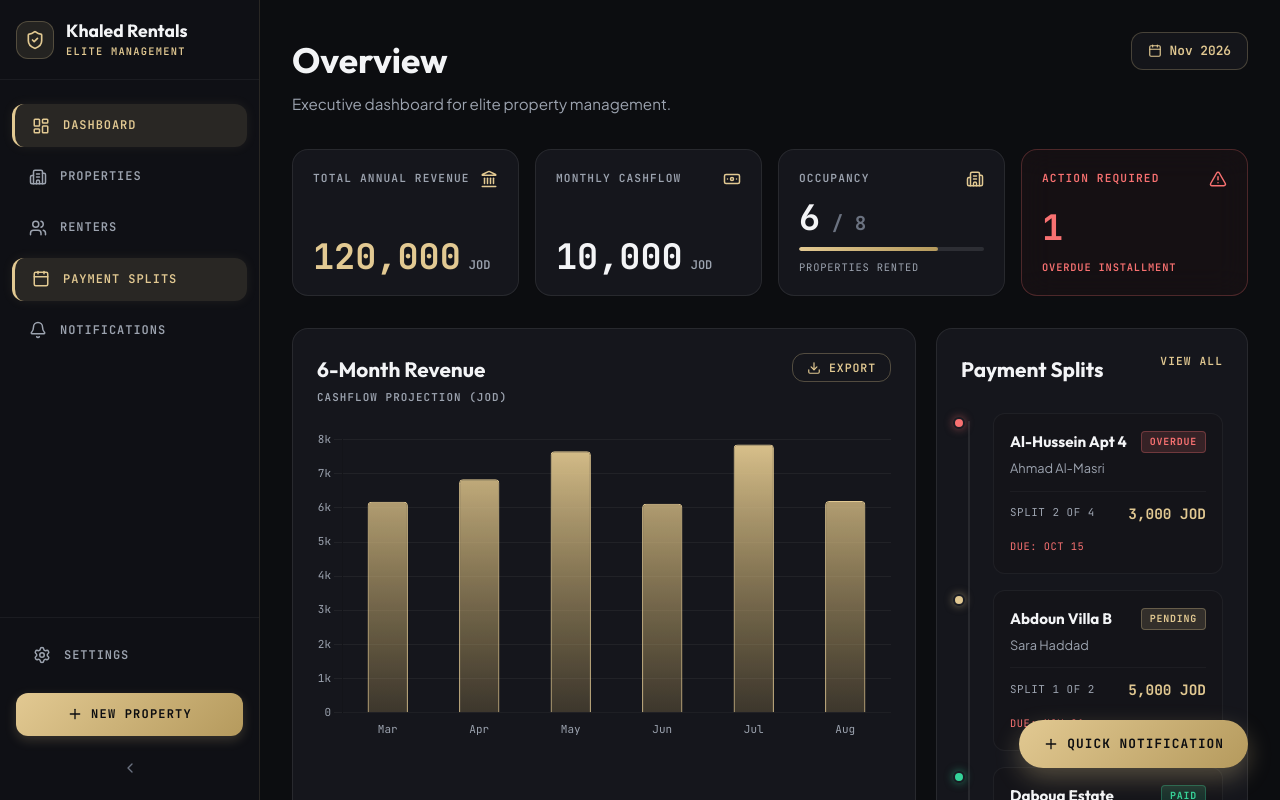
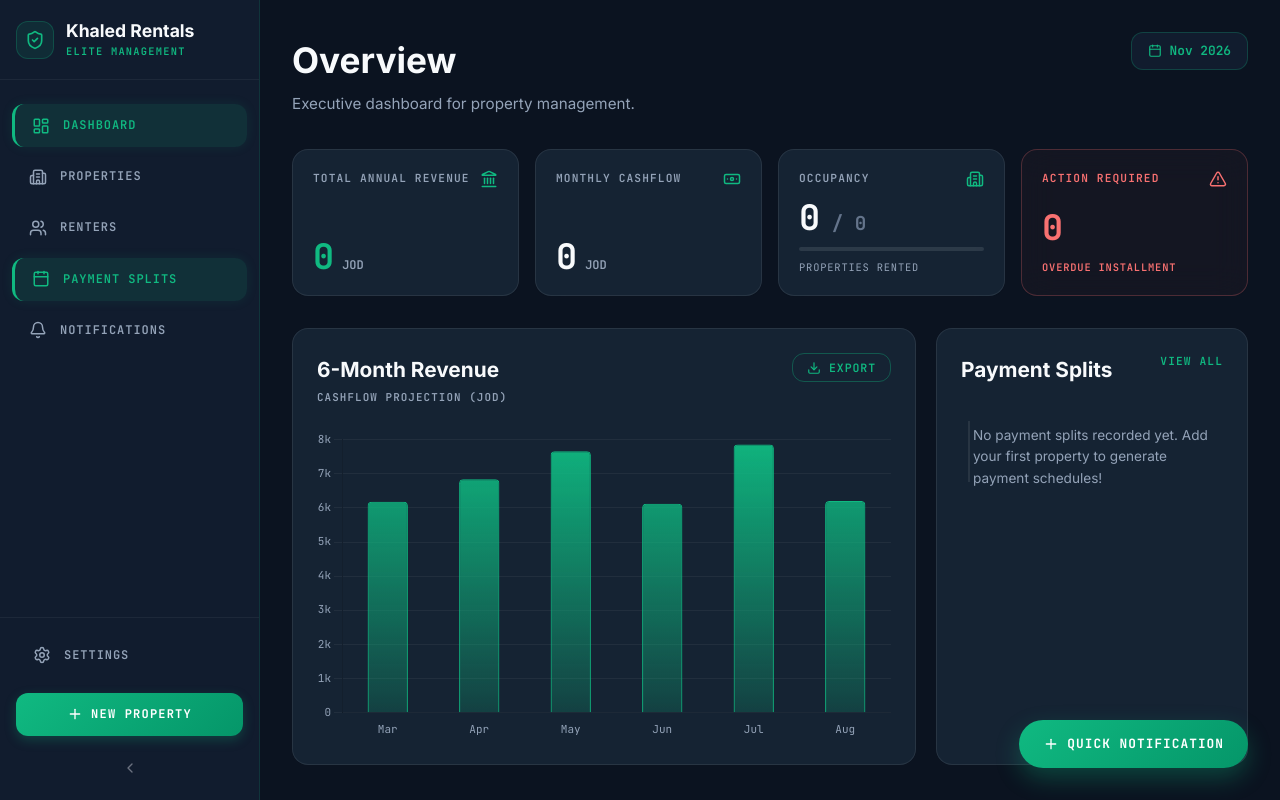
Before and after one commit to gboody37/khaled-rental, a Next.js app: page / in a window 1280 px wide. Built offline with nearby package versions, Linux system fonts and the light colour scheme.

Commit message:
Apply Google Stitch Deep Navy & Emerald Green Design System across app

```diff
--- a/src/app/globals.css
+++ b/src/app/globals.css
@@ -1,63 +1,62 @@
 /* ============================================
-   KHALED RENTALS — Luxury Multi-Theme Design System
-   Monaco Obsidian & Champagne Gold
+   KHALED RENTALS — Google Stitch Design System
+   Deep Navy Blue (#1A2B3C) & Emerald Green (#10B981)
    ============================================ */
 
-@import url('https://fonts.googleapis.com/css2?family=JetBrains+Mono:wght@400;500;600;700&family=Outfit:wght@500;600;700;800&family=Plus+Jakarta+Sans:wght@400;500;600;700&display=swap');
+@import url('https://fonts.googleapis.com/css2?family=Inter:wght@400;500;600;700;800&family=JetBrains+Mono:wght@400;500;600;700&display=swap');
 
-/* 🏆 Theme 1: Monaco Obsidian & Champagne Gold (Default) */
 :root, [data-theme="obsidian"] {
-  --bg-base: #0c0d10;
-  --bg-surface: #121317;
-  --bg-surface-dim: #0d0e12;
-  --bg-surface-bright: #24262f;
-  --bg-container-lowest: #08080a;
-  --bg-container-low: #14151a;
-  --bg-container: #1a1c23;
-  --bg-container-high: #252833;
-  --bg-container-highest: #303342;
+  --bg-base: #0b1320;
+  --bg-surface: #0f172a;
+  --bg-surface-dim: #090e17;
+  --bg-surface-bright: #1e293b;
+  --bg-container-lowest: #070c14;
+  --bg-container-low: #111c2e;
+  --bg-container: #1a2b3c;
+  --bg-container-high: #24374c;
+  --bg-container-highest: #2d435c;
 
-  --clr-primary: #e2c992;
-  --clr-primary-container: #b59a5d;
-  --clr-primary-dim: #cbb27a;
-  --clr-on-primary: #0c0d10;
+  --clr-primary: #10b981;
+  --clr-primary-container: #059669;
+  --clr-primary-dim: #34d399;
+  --clr-on-primary: #ffffff;
   --clr-on-primary-container: #ffffff;
 
-  --clr-secondary: #c7c6cb;
-  --clr-secondary-container: #292a2e;
+  --clr-secondary: #38bdf8;
+  --clr-secondary-container: #1e293b;
   --clr-on-secondary: #ffffff;
 
-  --clr-tertiary: #c5c6cf;
-  --clr-tertiary-container: #1a1c23;
+  --clr-tertiary: #94a3b8;
+  --clr-tertiary-container: #1a2b3c;
 
-  --clr-on-surface: #f3f4f6;
-  --clr-on-surface-variant: #c7c6cb;
-  --clr-on-surface-muted: #9ca3af;
+  --clr-on-surface: #f8fafc;
+  --clr-on-surface-variant: #cbd5e1;
+  --clr-on-surface-muted: #64748b;
 
-  --clr-outline: rgba(226, 201, 146, 0.2);
+  --clr-outline: rgba(16, 185, 129, 0.25);
   --clr-outline-variant: rgba(255, 255, 255, 0.08);
-  --clr-surface-variant: #252833;
+  --clr-surface-variant: #1e293b;
 
-  --clr-error: #ffb4ab;
-  --clr-error-container: #93000a;
-  --clr-on-error: #690005;
+  --clr-error: #f87171;
+  --clr-error-container: #7f1d1d;
+  --clr-on-error: #ffffff;
 
-  --clr-success: #34d399;
-  --clr-success-bg: rgba(52, 211, 153, 0.12);
-  --clr-warning: #e2c992;
-  --clr-warning-bg: rgba(226, 201, 146, 0.12);
+  --clr-success: #10b981;
+  --clr-success-bg: rgba(16, 185, 129, 0.12);
+  --clr-warning: #f59e0b;
+  --clr-warning-bg: rgba(245, 158, 11, 0.12);
   --clr-danger: #f87171;
   --clr-danger-bg: rgba(248, 113, 113, 0.12);
-  --clr-info: #60a5fa;
-  --clr-info-bg: rgba(96, 165, 250, 0.12);
+  --clr-info: #38bdf8;
+  --clr-info-bg: rgba(56, 189, 248, 0.12);
 
-  --font-headline: 'Outfit', sans-serif;
-  --font-body: 'Plus Jakarta Sans', -apple-system, sans-serif;
+  --font-headline: 'Inter', sans-serif;
+  --font-body: 'Inter', -apple-system, sans-serif;
   --font-mono: 'JetBrains Mono', monospace;
 
-  --glass-bg: rgba(26, 28, 35, 0.65);
+  --glass-bg: rgba(26, 43, 60, 0.75);
   --glass-blur: blur(16px);
-  --glass-border: 1px solid rgba(226, 201, 146, 0.18);
+  --glass-border: 1px solid rgba(16, 185, 129, 0.2);
   --card-radius: var(--radius-lg);
 }
 
@@ -65,7 +64,6 @@
   /* ── Spacing (8px grid) ── */
   --space-1: 4px;
   --space-2: 8px;
-
   --space-3: 12px;
   --space-4: 16px;
   --space-5: 20px;
@@ -213,13 +211,13 @@ a:hover {
 }
 
 .btn-primary {
-  background: linear-gradient(135deg, #e2c992 0%, #b59a5d 100%);
-  color: #0c0d10;
+  background: linear-gradient(135deg, #10b981 0%, #059669 100%);
+  color: #ffffff;
 }
 .btn-primary:hover {
   background: var(--clr-primary);
   transform: translateY(-1px);
-  box-shadow: 0 4px 16px rgba(226, 201, 146, 0.3);
+  box-shadow: 0 4px 16px rgba(16, 185, 129, 0.35);
 }
 
 .btn-secondary {
@@ -292,7 +290,7 @@ a:hover {
 .card:hover {
   border-color: var(--clr-primary);
   transform: translateY(-2px);
-  box-shadow: 0 12px 30px -10px rgba(0, 0, 0, 0.4), 0 0 15px rgba(226, 201, 146, 0.12);
+  box-shadow: 0 12px 30px -10px rgba(0, 0, 0, 0.4), 0 0 15px rgba(16, 185, 129, 0.15);
 }
 
 .card-flat {
@@ -366,7 +364,7 @@ a:hover {
 .form-textarea {
   width: 100%;
   padding: var(--space-3) var(--space-4);
-  background-color: #14151a;
+  background-color: #111c2e;
   border: 1px solid rgba(255, 255, 255, 0.1);
   border-radius: var(--radius);
   color: var(--clr-on-surface);
@@ -379,8 +377,8 @@ a:hover {
 .form-select:focus,
 .form-textarea:focus {
   outline: none;
-  border-color: #e2c992;
-  box-shadow: 0 0 0 2px rgba(226, 201, 146, 0.2);
+  border-color: #10b981;
+  box-shadow: 0 0 0 2px rgba(16, 185, 129, 0.25);
 }
 
 .form-input::placeholder,
@@ -431,7 +429,7 @@ a:hover {
   left: 0;
   right: 0;
   bottom: 0;
-  background-color: rgba(0, 0, 0, 0.7);
+  background-color: rgba(0, 0, 0, 0.75);
   display: flex;
   align-items: center;
   justify-content: center;
--- a/src/app/page.js
+++ b/src/app/page.js
@@ -7,7 +7,6 @@ import {
   Banknote,
   Building2,
   AlertTriangle,
-  Send,
   Calendar,
   Download,
   Plus
@@ -38,8 +37,8 @@ export default function Dashboard() {
 
         const ctx = chartRef.current.getContext('2d');
         const gradient = ctx.createLinearGradient(0, 0, 0, 300);
-        gradient.addColorStop(0, '#e2c992');
-        gradient.addColorStop(1, 'rgba(181, 154, 93, 0.2)');
+        gradient.addColorStop(0, '#10b981');
+        gradient.addColorStop(1, 'rgba(16, 185, 129, 0.15)');
 
         chartInstance.current = new Chart(ctx, {
           type: 'bar',
@@ -47,9 +46,9 @@ export default function Dashboard() {
             labels: stats.months || ['Jun', 'Jul', 'Aug', 'Sep', 'Oct', 'Nov'],
             datasets: [{
               label: 'Cashflow (JOD)',
-              data: stats.revenueData || [10000, 12000, 11000, 15000, 11000, 19000],
+              data: stats.revenueData || [0, 0, 0, 0, 0, 0],
               backgroundColor: gradient,
-              borderColor: '#e2c992',
+              borderColor: '#10b981',
               borderWidth: 1,
               borderRadius: 4,
               barPercentage: 0.55
@@ -61,10 +60,10 @@ export default function Dashboard() {
             plugins: {
               legend: { display: false },
               tooltip: {
-                backgroundColor: '#1a1c23',
-                titleColor: '#e2c992',
-                bodyColor: '#f3f4f6',
-                borderColor: 'rgba(226, 201, 146, 0.3)',
+                backgroundColor: '#1a2b3c',
+                titleColor: '#10b981',
+                bodyColor: '#f8fafc',
+                borderColor: 'rgba(16, 185, 129, 0.3)',
                 borderWidth: 1,
                 callbacks: {
                   label: function(context) {
@@ -78,7 +77,7 @@ export default function Dashboard() {
                 beginAtZero: true,
                 grid: { color: 'rgba(255, 255, 255, 0.05)' },
                 ticks: {
-                  color: '#9ca3af',
+                  color: '#94a3b8',
                   font: { family: 'JetBrains Mono', size: 11 },
                   callback: function(val) { return val >= 1000 ? (val / 1000) + 'k' : val; }
                 }
@@ -86,7 +85,7 @@ export default function Dashboard() {
               x: {
                 grid: { display: false },
                 ticks: {
-                  color: '#9ca3af',
+                  color: '#94a3b8',
                   font: { family: 'JetBrains Mono', size: 11 }
                 }
               }
@@ -104,40 +103,9 @@ export default function Dashboard() {
     }
   }, [stats]);
 
-  if (!stats) return <div className={styles.loading}>Loading Executive Dashboard...</div>;
+  if (!stats) return <div className={styles.loading}>Loading Dashboard...</div>;
 
-  const upcomingSplits = [
-    {
-      id: '1',
-      propertyName: 'Al-Hussein Apt 4',
-      tenantName: 'Ahmad Al-Masri',
-      amount: 3000,
-      splitNum: 2,
-      totalSplits: 4,
-      dueDate: 'DUE: OCT 15',
-      status: 'OVERDUE'
-    },
-    {
-      id: '2',
-      propertyName: 'Abdoun Villa B',
-      tenantName: 'Sara Haddad',
-      amount: 5000,
-      splitNum: 1,
-      totalSplits: 2,
-      dueDate: 'DUE: NOV 01',
-      status: 'PENDING'
-    },
-    {
-      id: '3',
-      propertyName: 'Dabouq Estate',
-      tenantName: 'Rania Kassem',
-      amount: 4000,
-      splitNum: 3,
-      totalSplits: 4,
-      dueDate: 'DUE: DEC 10',
-      status: 'PAID'
-    }
-  ];
+  const upcomingSplits = stats.upcomingSplits || [];
 
   return (
     <div className={styles.dashboard}>
@@ -145,11 +113,11 @@ export default function Dashboard() {
       <div className={styles.header}>
         <div>
           <h1 className={styles.title}>Overview</h1>
-          <p className={styles.subtitle}>Executive dashboard for elite property management.</p>
+          <p className={styles.subtitle}>Executive dashboard for property management.</p>
         </div>
 
         <div className={styles.datePickerBadge}>
-          <Calendar size={14} color="#e2c992" />
+          <Calendar size={14} color="#10b981" />
           <span>Nov 2026</span>
         </div>
       </div>
@@ -160,10 +128,10 @@ export default function Dashboard() {
         <div className={styles.statCard}>
           <div className={styles.statTop}>
             <span className={styles.statLabel}>TOTAL ANNUAL REVENUE</span>
-            <Landmark size={18} color="#e2c992" />
+            <Landmark size={18} color="#10b981" />
           </div>
           <div className={styles.statMain}>
-            <h2 className={styles.statGoldValue}>120,000</h2>
+            <h2 className={styles.statGoldValue}>{stats.totalAnnualRevenue || 0}</h2>
             <span className={styles.currencyTag}>JOD</span>
           </div>
         </div>
@@ -172,10 +140,10 @@ export default function Dashboard() {
         <div className={styles.statCard}>
           <div className={styles.statTop}>
             <span className={styles.statLabel}>MONTHLY CASHFLOW</span>
-            <Banknote size={18} color="#e2c992" />
+            <Banknote size={18} color="#10b981" />
           </div>
           <div className={styles.statMain}>
-            <h2 className={styles.statWhiteValue}>10,000</h2>
+            <h2 className={styles.statWhiteValue}>{stats.monthlyCashflow || 0}</h2>
             <span className={styles.currencyTag}>JOD</span>
           </div>
         </div>
@@ -184,13 +152,13 @@ export default function Dashboard() {
         <div className={styles.statCard}>
           <div className={styles.statTop}>
             <span className={styles.statLabel}>OCCUPANCY</span>
-            <Building2 size={18} color="#e2c992" />
+            <Building2 size={18} color="#10b981" />
           </div>
           <div className={styles.statMainRow}>
-            <h2 className={styles.statWhiteValue}>6<span className={styles.denom}> / 8</span></h2>
+            <h2 className={styles.statWhiteValue}>{stats.rentedUnits || 0}<span className={styles.denom}> / {stats.totalUnits || 0}</span></h2>
           </div>
           <div className={styles.progressContainer}>
-            <div className={styles.progressBar} style={{ width: '75%' }}></div>
+            <div className={styles.progressBar} style={{ width: `${stats.occupancyRate || 0}%` }}></div>
           </div>
           <p className={styles.statSubText}>PROPERTIES RENTED</p>
         </div>
@@ -202,7 +170,7 @@ export default function Dashboard() {
             <AlertTriangle size={18} color="#f87171" />
           </div>
           <div className={styles.statMain}>
-            <h2 className={styles.statRedValue}>1</h2>
+            <h2 className={styles.statRedValue}>{stats.overdueCount || 0}</h2>
           </div>
           <span className={styles.overdueBadge}>OVERDUE INSTALLMENT</span>
         </div>
@@ -232,11 +200,12 @@ export default function Dashboard() {
         <div className={styles.splitsSection}>
           <div className={styles.sectionHeader}>
             <h2 className={styles.sectionTitle}>Payment Splits</h2>
-            <Link href="/properties" className={styles.viewAllLink}>VIEW ALL</Link>
+            <Link href="/renters" className={styles.viewAllLink}>VIEW ALL</Link>
           </div>
 
           <div className={styles.timelineList}>
-            {upcomingSplits.map((split) => {
+            {upcomingSplits.length > 0 ? (
+              upcomingSplits.map((split) => {
                 const statusBadgeClass = split.status === 'OVERDUE' ? styles.badgeOverdue :
                                          split.status === 'PENDING' ? styles.badgePending :
                                          styles.badgePaid;
@@ -267,7 +236,10 @@ export default function Dashboard() {
                     </div>
                   </div>
                 );
-            })}
+              })
+            ) : (
+              <p style={{ color: '#94a3b8', fontSize: '0.85rem', paddingTop: '12px' }}>No payment splits recorded yet. Add your first property to generate payment schedules!</p>
+            )}
           </div>
         </div>
       </div>
--- a/src/app/page.module.css
+++ b/src/app/page.module.css
@@ -11,7 +11,7 @@
   align-items: center;
   justify-content: center;
   height: 50vh;
-  color: #9ca3af;
+  color: #94a3b8;
   font-family: var(--font-mono);
   font-size: 0.9rem;
 }
@@ -27,12 +27,12 @@
   font-family: var(--font-headline);
   font-size: 2.2rem;
   font-weight: 700;
-  color: #f3f4f6;
+  color: #f8fafc;
   margin-bottom: 4px;
 }
 
 .subtitle {
-  color: #9ca3af;
+  color: #94a3b8;
   font-size: 0.95rem;
 }
 
@@ -40,11 +40,11 @@
   display: flex;
   align-items: center;
   gap: var(--space-2);
-  background: #14151a;
-  border: 1px solid rgba(226, 201, 146, 0.25);
+  background: #111c2e;
+  border: 1px solid rgba(16, 185, 129, 0.25);
   padding: 8px 16px;
   border-radius: var(--radius-md);
-  color: #e2c992;
+  color: #10b981;
   font-family: var(--font-mono);
   font-size: 0.8rem;
   font-weight: 600;
@@ -70,7 +70,7 @@
 }
 
 .statCard {
-  background: rgba(26, 28, 35, 0.7);
+  background: rgba(26, 43, 60, 0.7);
   backdrop-filter: blur(16px);
   border: 1px solid rgba(255, 255, 255, 0.08);
   border-radius: var(--radius-lg);
@@ -83,7 +83,7 @@
 }
 
 .statCard:hover {
-  border-color: rgba(226, 201, 146, 0.3);
+  border-color: rgba(16, 185, 129, 0.35);
   transform: translateY(-2px);
   box-shadow: 0 8px 24px rgba(0, 0, 0, 0.4);
 }
@@ -100,7 +100,7 @@
   font-size: 0.7rem;
   font-weight: 600;
   letter-spacing: 0.1em;
-  color: #9ca3af;
+  color: #94a3b8;
 }
 
 .statMain {
@@ -113,7 +113,7 @@
   font-family: var(--font-mono);
   font-size: 2.2rem;
   font-weight: 700;
-  color: #e2c992;
+  color: #10b981;
   line-height: 1;
 }
 
@@ -121,20 +121,20 @@
   font-family: var(--font-mono);
   font-size: 2.2rem;
   font-weight: 700;
-  color: #f3f4f6;
+  color: #f8fafc;
   line-height: 1;
 }
 
 .denom {
   font-size: 1.2rem;
-  color: #6b7280;
+  color: #64748b;
 }
 
 .currencyTag {
   font-family: var(--font-mono);
   font-size: 0.75rem;
   font-weight: 600;
-  color: #9ca3af;
+  color: #94a3b8;
 }
 
 .progressContainer {
@@ -147,14 +147,14 @@
 
 .progressBar {
   height: 100%;
-  background: linear-gradient(90deg, #e2c992 0%, #b59a5d 100%);
+  background: linear-gradient(90deg, #10b981 0%, #059669 100%);
   border-radius: var(--radius-full);
 }
 
 .statSubText {
   font-family: var(--font-mono);
   font-size: 0.65rem;
-  color: #9ca3af;
+  color: #94a3b8;
   letter-spacing: 0.08em;
 }
 
@@ -203,7 +203,7 @@
 }
 
 .chartSection {
-  background: rgba(26, 28, 35, 0.7);
+  background: rgba(26, 43, 60, 0.7);
   backdrop-filter: blur(16px);
   border: 1px solid rgba(255, 255, 255, 0.08);
   border-radius: var(--radius-lg);
@@ -221,7 +221,7 @@
   font-family: var(--font-headline);
   font-size: 1.3rem;
   font-weight: 700;
-  color: #f3f4f6;
+  color: #f8fafc;
   margin-bottom: 2px;
 }
 
@@ -229,7 +229,7 @@
   font-family: var(--font-mono);
   font-size: 0.68rem;
   font-weight: 600;
-  color: #9ca3af;
+  color: #94a3b8;
   letter-spacing: 0.1em;
 }
 
@@ -238,8 +238,8 @@
   align-items: center;
   gap: var(--space-2);
   background: transparent;
-  border: 1px solid rgba(226, 201, 146, 0.3);
-  color: #e2c992;
+  border: 1px solid rgba(16, 185, 129, 0.35);
+  color: #10b981;
   padding: 6px 14px;
   border-radius: var(--radius-md);
   font-family: var(--font-mono);
@@ -251,7 +251,7 @@
 }
 
 .exportBtn:hover {
-  background: rgba(226, 201, 146, 0.1);
+  background: rgba(16, 185, 129, 0.12);
 }
 
 .chartContainer {
@@ -261,7 +261,7 @@
 
 /* Payment Splits Vertical Timeline */
 .splitsSection {
-  background: rgba(26, 28, 35, 0.7);
+  background: rgba(26, 43, 60, 0.7);
   backdrop-filter: blur(16px);
   border: 1px solid rgba(255, 255, 255, 0.08);
   border-radius: var(--radius-lg);
@@ -272,7 +272,7 @@
   font-family: var(--font-mono);
   font-size: 0.7rem;
   font-weight: 600;
-  color: #e2c992;
+  color: #10b981;
   letter-spacing: 0.1em;
   text-decoration: none;
 }
@@ -312,7 +312,7 @@
   width: 12px;
   height: 12px;
   border-radius: 50%;
-  border: 2px solid #1a1c23;
+  border: 2px solid #1a2b3c;
 }
 
 .dotRed {
@@ -321,17 +321,17 @@
 }
 
 .dotGold {
-  background: #e2c992;
-  box-shadow: 0 0 8px rgba(226, 201, 146, 0.5);
+  background: #10b981;
+  box-shadow: 0 0 8px rgba(16, 185, 129, 0.5);
 }
 
 .dotGreen {
-  background: #34d399;
-  box-shadow: 0 0 8px rgba(52, 211, 153, 0.5);
+  background: #10b981;
+  box-shadow: 0 0 8px rgba(16, 185, 129, 0.5);
 }
 
 .timelineContent {
-  background: rgba(20, 21, 26, 0.6);
+  background: rgba(17, 28, 46, 0.6);
   border: 1px solid rgba(255, 255, 255, 0.05);
   border-radius: var(--radius-md);
   padding: var(--space-4);
@@ -350,14 +350,13 @@
   font-family: var(--font-headline);
   font-size: 0.95rem;
   font-weight: 700;
-  color: #f3f4f6;
-
+  color: #f8fafc;
   margin: 0;
 }
 
 .tenantName {
   font-size: 0.8rem;
-  color: #9ca3af;
+  color: #94a3b8;
   margin: 0 0 var(--space-2) 0;
 }
 
@@ -377,15 +376,15 @@
 }
 
 .badgePending {
-  background: rgba(226, 201, 146, 0.15);
-  color: #e2c992;
-  border: 1px solid rgba(226, 201, 146, 0.3);
+  background: rgba(16, 185, 129, 0.15);
+  color: #10b981;
+  border: 1px solid rgba(16, 185, 129, 0.3);
 }
 
 .badgePaid {
-  background: rgba(52, 211, 153, 0.15);
-  color: #34d399;
-  border: 1px solid rgba(52, 211, 153, 0.3);
+  background: rgba(16, 185, 129, 0.15);
+  color: #10b981;
+  border: 1px solid rgba(16, 185, 129, 0.3);
 }
 
 .itemFooter {
@@ -399,7 +398,7 @@
 .splitNum {
   font-family: var(--font-mono);
   font-size: 0.68rem;
-  color: #9ca3af;
+  color: #94a3b8;
   letter-spacing: 0.05em;
 }
 
@@ -407,7 +406,7 @@
   font-family: var(--font-mono);
   font-size: 0.9rem;
   font-weight: 700;
-  color: #e2c992;
+  color: #10b981;
 }
 
 .dueDateRow {
@@ -426,8 +425,8 @@
   position: fixed;
   bottom: var(--space-8);
   right: var(--space-8);
-  background: linear-gradient(135deg, #e2c992 0%, #b59a5d 100%);
-  color: #0c0d10;
+  background: linear-gradient(135deg, #10b981 0%, #059669 100%);
+  color: #ffffff;
   border-radius: var(--radius-full);
   padding: 14px 24px;
   display: flex;
@@ -438,12 +437,12 @@
   font-weight: 700;
   letter-spacing: 0.08em;
   text-decoration: none;
-  box-shadow: 0 10px 25px rgba(226, 201, 146, 0.3);
+  box-shadow: 0 10px 25px rgba(16, 185, 129, 0.3);
   z-index: 50;
   transition: all 0.25s ease;
 }
 
 .fabBtn:hover {
   transform: translateY(-2px);
-  box-shadow: 0 14px 30px rgba(226, 201, 146, 0.45);
+  box-shadow: 0 14px 30px rgba(16, 185, 129, 0.45);
 }
--- a/src/components/AppLayout.js
+++ b/src/components/AppLayout.js
@@ -67,7 +67,7 @@ export default function AppLayout({ children }) {
         <div className={styles.sidebarHeader}>
           <div className={styles.logo}>
             <div className={styles.avatarBadge}>
-              <ShieldCheck size={20} color="#e2c992" />
+              <ShieldCheck size={20} color="#10b981" />
             </div>
             {!isCollapsed && (
               <div className={styles.brandGroup}>
--- a/src/components/AppLayout.module.css
+++ b/src/components/AppLayout.module.css
@@ -9,8 +9,8 @@
 
 .sidebar {
   width: 260px;
-  background: #0f1015;
-  border-right: 1px solid rgba(226, 201, 146, 0.12);
+  background: #111c2e;
+  border-right: 1px solid rgba(16, 185, 129, 0.15);
   display: flex;
   flex-direction: column;
   transition: width 0.3s ease, transform 0.3s ease;
@@ -42,8 +42,8 @@
   width: 38px;
   height: 38px;
   border-radius: var(--radius-md);
-  background: rgba(226, 201, 146, 0.1);
-  border: 1px solid rgba(226, 201, 146, 0.25);
+  background: rgba(16, 185, 129, 0.1);
+  border: 1px solid rgba(16, 185, 129, 0.25);
   display: flex;
   align-items: center;
   justify-content: center;
@@ -59,7 +59,7 @@
   font-family: var(--font-headline);
   font-size: 1.1rem;
   font-weight: 700;
-  color: #f3f4f6;
+  color: #f8fafc;
   line-height: 1.2;
 }
 
@@ -68,7 +68,7 @@
   font-size: 0.65rem;
   font-weight: 600;
   letter-spacing: 0.12em;
-  color: #e2c992;
+  color: #10b981;
   margin-top: 2px;
 }
 
@@ -96,7 +96,7 @@
   gap: var(--space-3);
   padding: var(--space-3) var(--space-4);
   border-radius: var(--radius-md);
-  color: #9ca3af;
+  color: #94a3b8;
   text-decoration: none;
   transition: all 0.2s ease;
   white-space: nowrap;
@@ -109,14 +109,14 @@
 
 .navItem:hover {
   background-color: rgba(255, 255, 255, 0.04);
-  color: #f3f4f6;
+  color: #f8fafc;
 }
 
 .navItem.active {
-  background: rgba(226, 201, 146, 0.12);
-  color: #e2c992;
-  border-left: 3px solid #e2c992;
-  box-shadow: 0 0 12px rgba(226, 201, 146, 0.08);
+  background: rgba(16, 185, 129, 0.12);
+  color: #10b981;
+  border-left: 3px solid #10b981;
+  box-shadow: 0 0 12px rgba(16, 185, 129, 0.1);
 }
 
 .navIcon {
@@ -149,8 +149,8 @@
   align-items: center;
   justify-content: center;
   gap: var(--space-2);
-  background: linear-gradient(135deg, #e2c992 0%, #b59a5d 100%);
-  color: #0c0d10;
+  background: linear-gradient(135deg, #10b981 0%, #059669 100%);
+  color: #ffffff;
   border: none;
   border-radius: var(--radius-md);
   padding: 12px 16px;
@@ -160,13 +160,13 @@
   letter-spacing: 0.1em;
   text-decoration: none;
   transition: all 0.2s ease;
-  box-shadow: 0 4px 12px rgba(226, 201, 146, 0.2);
+  box-shadow: 0 4px 12px rgba(16, 185, 129, 0.25);
 }
 
 .addPropertyBtn:hover {
   transform: translateY(-1px);
-  box-shadow: 0 6px 18px rgba(226, 201, 146, 0.35);
-  background: #e2c992;
+  box-shadow: 0 6px 18px rgba(16, 185, 129, 0.4);
+  background: #10b981;
 }
 
 .addPropertyBtnIcon {
@@ -176,8 +176,8 @@
   width: 40px;
   height: 40px;
   border-radius: var(--radius-md);
-  background: #e2c992;
-  color: #0c0d10;
+  background: #10b981;
+  color: #ffffff;
   margin: 0 auto;
   text-decoration: none;
 }
@@ -197,7 +197,7 @@
 }
 
 .collapseBtn:hover {
-  color: #f3f4f6;
+  color: #f8fafc;
 }
 
 .main {
@@ -210,8 +210,8 @@
 .topbarMobile {
   display: none;
   height: 60px;
-  background: #0f1015;
-  border-bottom: 1px solid rgba(226, 201, 146, 0.12);
+  background: #111c2e;
+  border-bottom: 1px solid rgba(16, 185, 129, 0.15);
   align-items: center;
   padding: 0 var(--space-4);
   gap: var(--space-3);
@@ -220,7 +220,7 @@
 .mobileMenuBtn {
   background: none;
   border: none;
-  color: #f3f4f6;
+  color: #f8fafc;
   cursor: pointer;
   display: flex;
   align-items: center;
@@ -229,7 +229,7 @@
 .mobileBrand {
   font-family: var(--font-headline);
   font-weight: 700;
-  color: #e2c992;
+  color: #10b981;
   font-size: 1.1rem;
 }
 
@@ -294,7 +294,7 @@
     left: 0;
     right: 0;
     bottom: 0;
-    background-color: rgba(0, 0, 0, 0.7);
+    background-color: rgba(0, 0, 0, 0.75);
     z-index: 35;
     backdrop-filter: blur(4px);
   }
```
Lines whose indentation alone changed are shown as unchanged.
